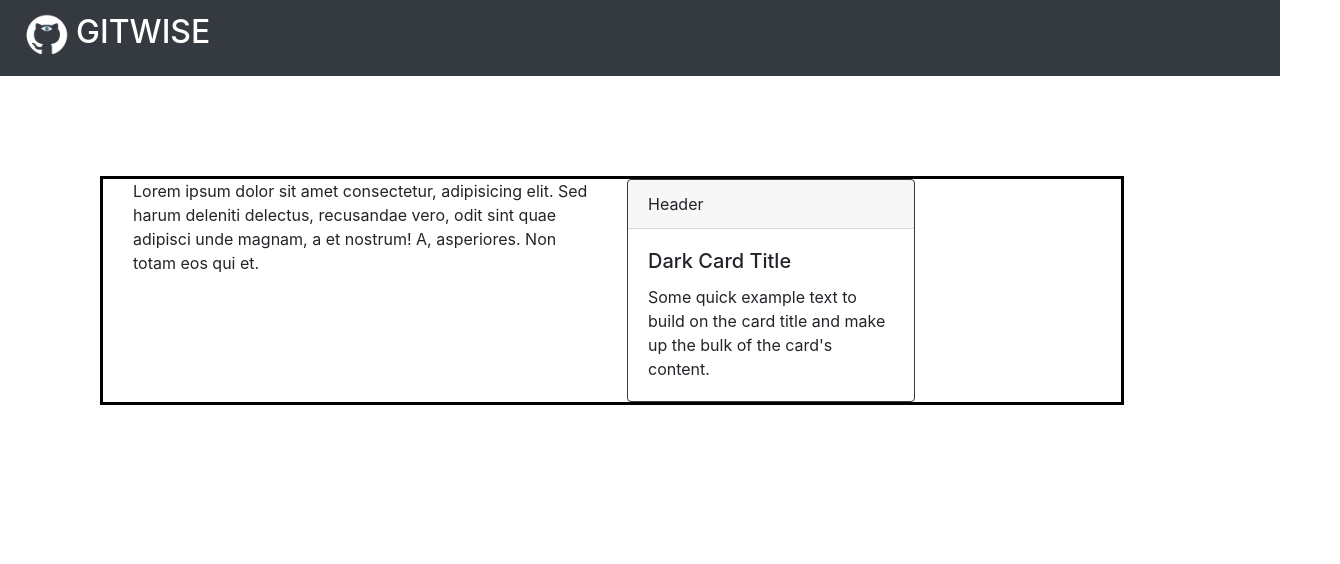
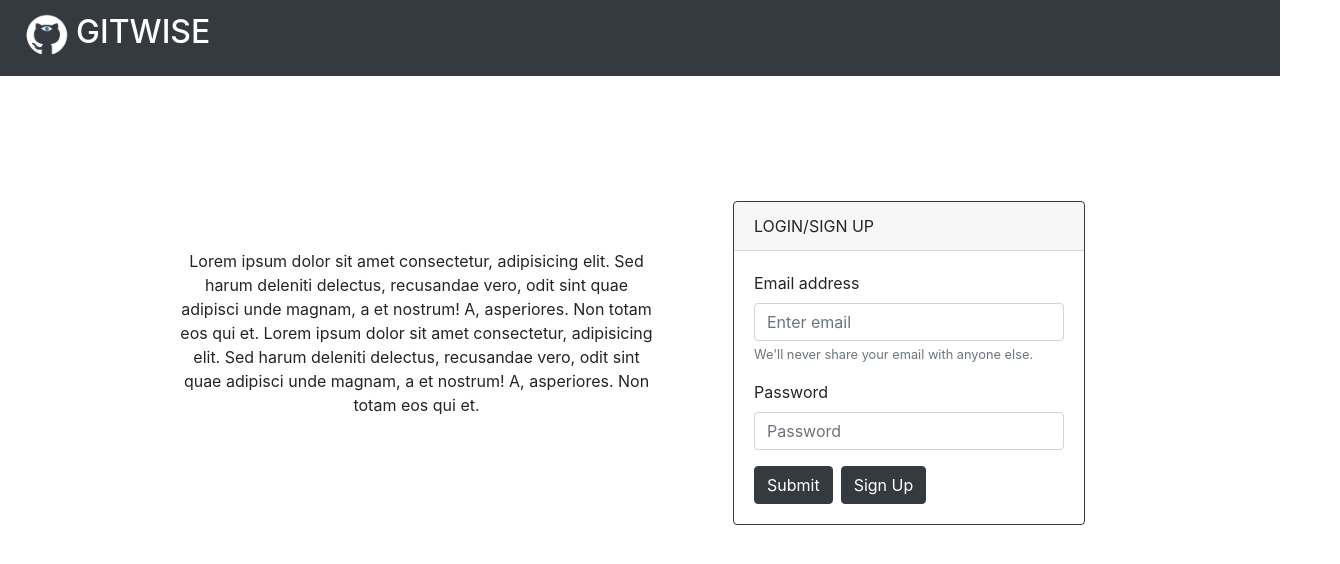
Before and after one commit to Jeffrey-Hargis/GitWise, a React (Create React App) app: page / in a window 1280 px wide. Shown: the top 564 px of the page, 1340 px wide, since content can reach past the window. Built offline with nearby package versions, Linux system fonts and the light colour scheme.

Commit message:
homepage and route

```diff
--- a/src/App.css
+++ b/src/App.css
@@ -1,13 +1,4 @@
 .container {
-  width: 80%;
-  margin: 100px 100px;
-  border: 3px solid black;
-
+  width: 100%;
+  margin: 125px 100px;
 }
-
-
-@media screen and (max-width: 600px) {
-  Col {
-    width: 100%;
-  }
-}
--- a/src/App.js
+++ b/src/App.js
@@ -1,16 +1,18 @@
 import React, { Component } from 'react';
 import './App.css';
 import NavBar from './components/NavBar';
-import { withRouter } from 'react';
-import Login from './components/Login';
+import { Switch, Route, withRouter } from 'react-router-dom';
+import Login from './components/Login'
+import UserPage from './components/UserPage'
+
 
 class App extends Component {
   render() {
     return (
-      <div>
+      <div className="App">
         <NavBar />
-          <Login />
-
+        <Route exact path="/" component={Login}/>
+        <Route path="/userhome" component={UserPage}/>
       </div>
     )
     }
--- a/src/components/Login.jsx
+++ b/src/components/Login.jsx
@@ -20,22 +20,41 @@ class Login extends Component {
     render() {
 
         return (
-            <div className="container d-inline-flex ">
-                <Col>
+            <div className="container d-inline-flex">
+                <Col className="text-center ml-5 mt-5 d-none d-sm-block">
+                Lorem ipsum dolor sit amet consectetur,
+                adipisicing elit. Sed harum deleniti delectus,
+                recusandae vero, odit sint quae adipisci unde magnam,
+                a et nostrum! A, asperiores. Non totam eos qui et.
                 Lorem ipsum dolor sit amet consectetur,
                 adipisicing elit. Sed harum deleniti delectus,
                 recusandae vero, odit sint quae adipisci unde magnam,
                 a et nostrum! A, asperiores. Non totam eos qui et.
                 </Col>
-                <Col>
-                <Card border="dark" style={{ width: '18rem' }}>
-                    <Card.Header>Header</Card.Header>
+                <Col className="ml-5 ">
+                <Card border="dark" style={{ width: '22rem' }}>
+                    <Card.Header>LOGIN/SIGN UP</Card.Header>
                     <Card.Body>
-                    <Card.Title>Dark Card Title</Card.Title>
-                    <Card.Text>
-                        Some quick example text to build on the card title and make up the bulk
-                        of the card's content.
-                    </Card.Text>
+                    <Form>
+                    <Form.Group controlId="formBasicEmail">
+                        <Form.Label>Email address</Form.Label>
+                        <Form.Control type="email" placeholder="Enter email" />
+                        <Form.Text className="text-muted">
+                        We'll never share your email with anyone else.
+                        </Form.Text>
+                    </Form.Group>
+
+                    <Form.Group controlId="formBasicPassword">
+                        <Form.Label>Password</Form.Label>
+                        <Form.Control type="password" placeholder="Password" />
+                    </Form.Group>
+                        <Button variant="dark" type="submit">
+                        Submit
+                        </Button>
+                        <Button className="ml-2" variant="dark" type="submit">
+                        Sign Up
+                        </Button>
+                    </Form>
                     </Card.Body>
                 </Card>
                 </Col>
@@ -46,4 +65,4 @@ class Login extends Component {
 
 }
 
-export default withRouter(Login);
+export default Login;
--- /dev/null
+++ b/src/components/UserPage.jsx
@@ -0,0 +1,17 @@
+import React, { Component } from 'react';
+import { withRouter } from 'react-router-dom';
+
+class UserPage extends Component {
+
+
+    render() {
+
+        return (
+            <div>
+                DISPLAY SOMETHING
+            </div>
+        )
+    }
+}
+
+export default UserPage;
```
